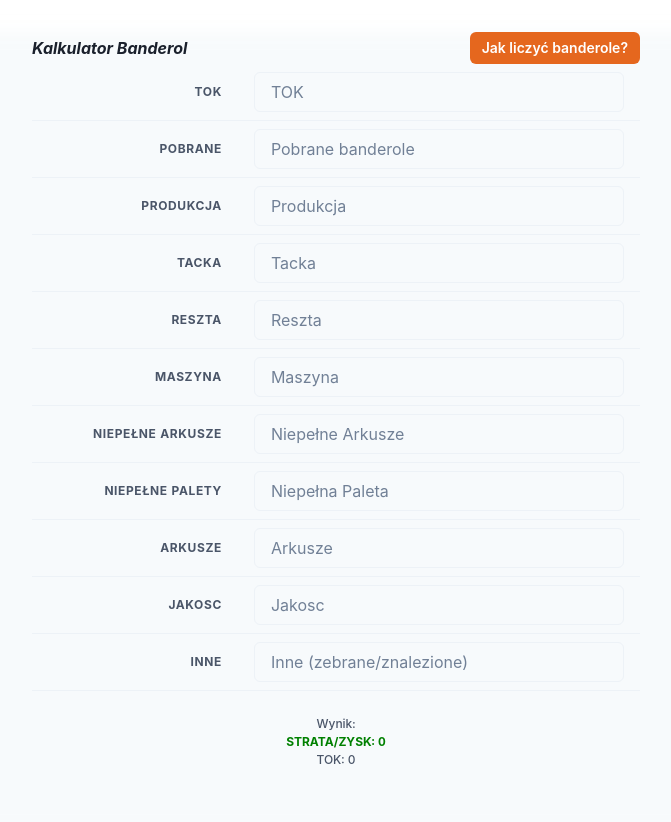
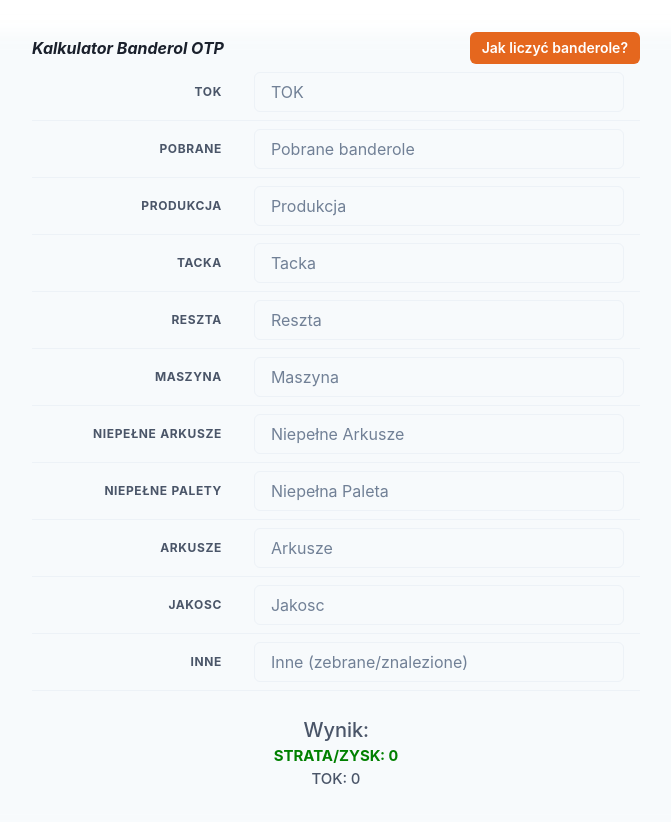
Before and after one commit to jstarzon/banderole-v2, a React (Create React App) app: page / in a window 1280 px wide. Shown: the top 822 px of the page, without its empty margins (304-975 px from the left). Built offline with nearby package versions, Linux system fonts and the light colour scheme.

Commit message:
font size update

```diff
--- a/src/StampCounting.js
+++ b/src/StampCounting.js
@@ -199,7 +199,7 @@ const StampCounting = () => {
         <Container maxW="container.sm" my={{ base: 0, md: 8 }}>
         <Flex alignItems="center">
           <Box fontStyle="italic" fontWeight="bold">
-            Kalkulator Banderol
+            Kalkulator Banderol OTP
           </Box>
           <Spacer />
           <Button as="a" href="/your-link" colorScheme="orange" size="sm" bg={"#e5671e"}>
@@ -209,14 +209,15 @@ const StampCounting = () => {
         <TableContainer>
           <Table size="sm" overflow="auto">
             <TableCaption>
-              <Text>Wynik:</Text>
+              <Text fontSize={"20"}>Wynik:</Text>
               <Text
+                fontSize={"15"}
                 fontWeight="bold"
                 style={{ color: calculateBanderole() < 0 ? 'red' : 'green' }}
               >
                 STRATA/ZYSK: {calculateBanderole()}
               </Text>
-              <Text>TOK: {calculateTOK()}</Text>
+              <Text fontSize={"15"}>TOK: {calculateTOK()}</Text>
             </TableCaption>
             <Thead>
               <Tr>
```
